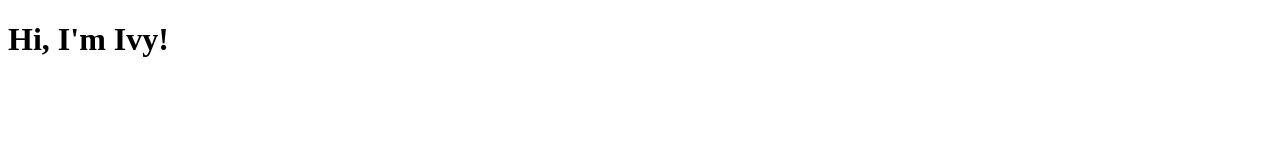
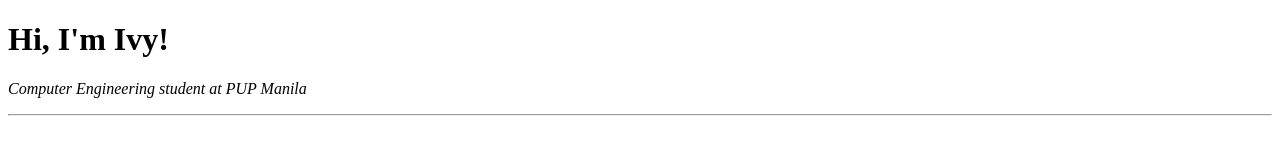
Before and after one commit to cowniv/01-html-about-me, a plain HTML site: page index.html in a window 1280 px wide. Drawn offline with Linux system fonts and the light colour scheme.

Commit message:
feat: add profile introduction

```diff
--- a/index.html
+++ b/index.html
@@ -5,6 +5,11 @@
   <title>About Me - Ivy</title>
 </head>
 <body>
-  <h1>Hi, I'm Ivy!</h1>
+  <header>
+    <h1>Hi, I'm Ivy!</h1>
+    <p><em>Computer Engineering student at PUP Manila</em></p>
+  </header>
+
+  <hr>
 </body>
 </html>
```
